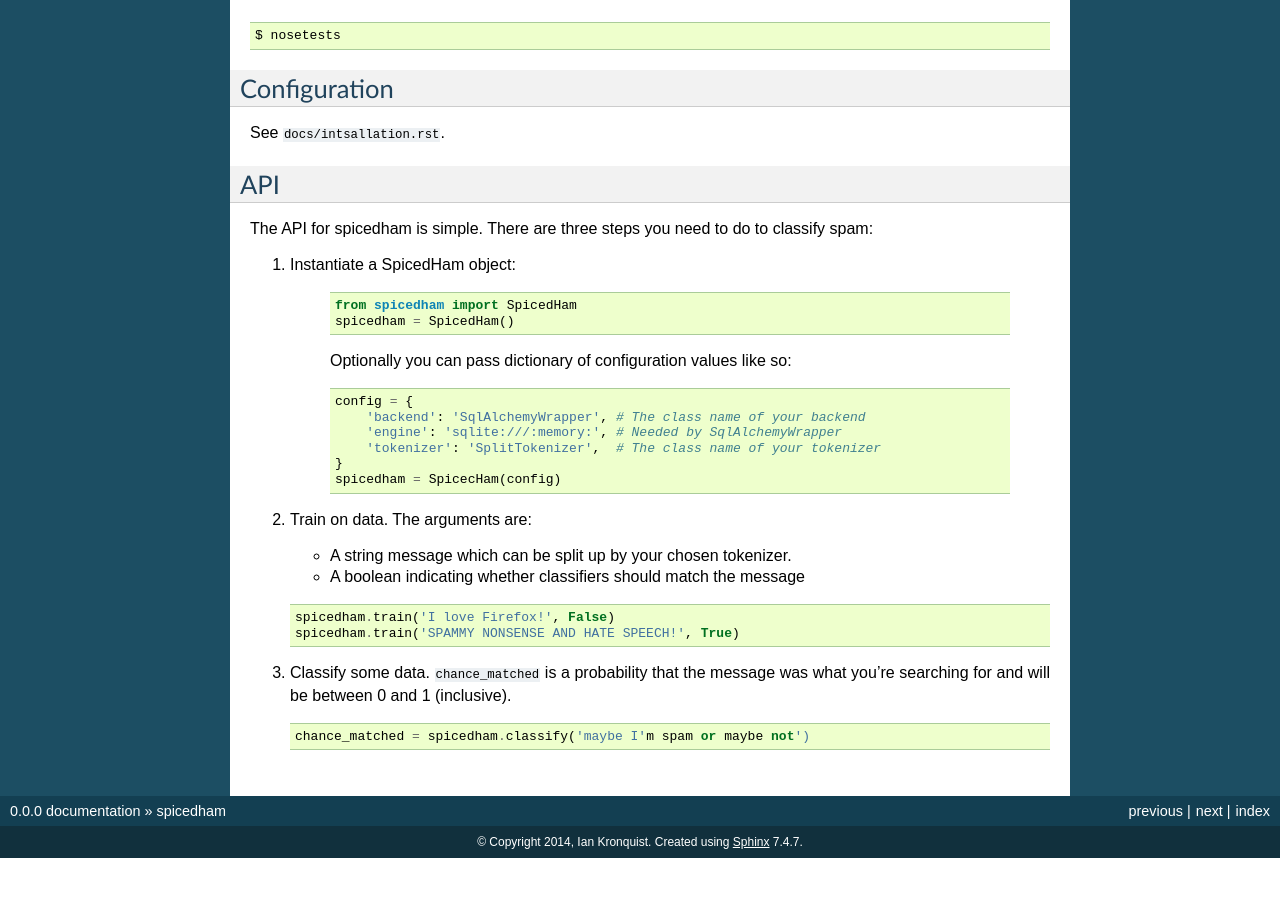
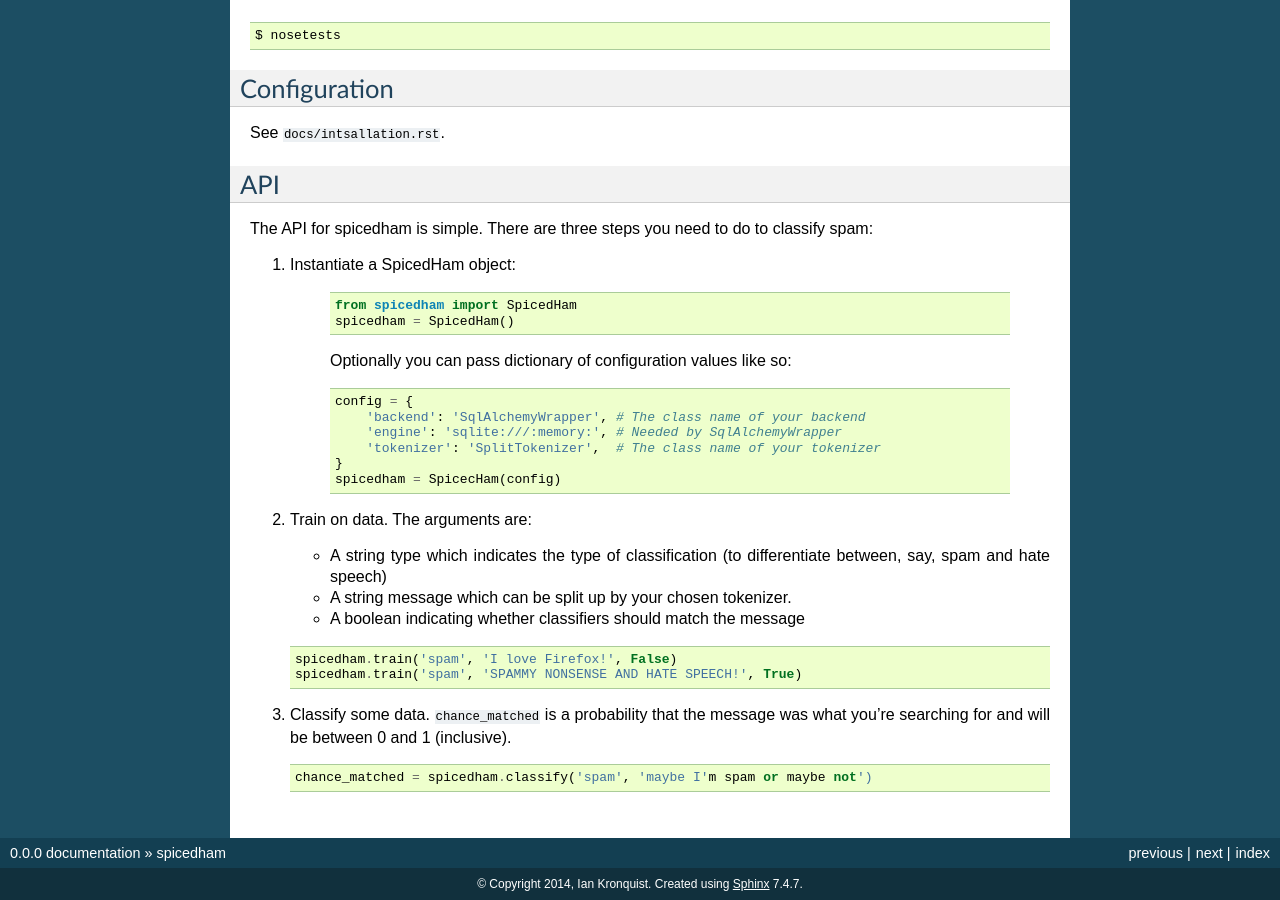
Before and after one commit to mozilla/spicedham, a Sphinx documentation site: the page built from docs/readme.rst, in a window 1280 px wide and 900 px high, scrolled down 786 px. Built offline with Sphinx 7.4.7, drawn with Linux system fonts in a browser that asks for light colours; before the commit the page ends 1644 px from its top, so only the background shows below that.

```diff
--- a/README.rst
+++ b/README.rst
@@ -78,17 +78,19 @@ classify spam:
 
 2. Train on data. The arguments are:
 
+   * A string type which indicates the type of classification (to differentiate
+     between, say, spam and hate speech)
    * A string message which can be split up by your chosen tokenizer.
    * A boolean indicating whether classifiers should match the message
 
    ::
 
-       spicedham.train('I love Firefox!', False)
-       spicedham.train('SPAMMY NONSENSE AND HATE SPEECH!', True)
+       spicedham.train('spam', 'I love Firefox!', False)
+       spicedham.train('spam', 'SPAMMY NONSENSE AND HATE SPEECH!', True)
 
 3. Classify some data. ``chance_matched`` is a probability that the message was
    what you're searching for and will be between 0 and 1 (inclusive).
 
    ::
 
-       chance_matched = spicedham.classify('maybe I'm spam or maybe not')
+       chance_matched = spicedham.classify('spam', 'maybe I'm spam or maybe not')
```
Also changed, not shown: docs/writing_plugins.rst (+12 -9 lines).
